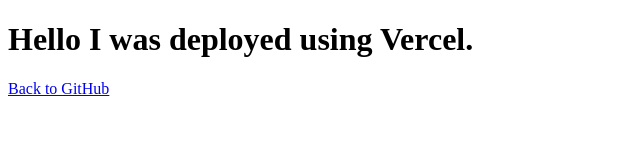
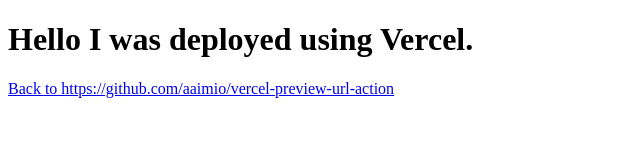
Before and after one commit to aaimio/vercel-preview-url-action, a website: page public/index.html in a window 1280 px wide. Shown: the whole page, without its empty margins (0-640 px from the left). Drawn offline with Linux system fonts and the light colour scheme.

Commit message:
chore: show preview URL

```diff
--- a/public/index.html
+++ b/public/index.html
@@ -10,7 +10,7 @@
       <h1>Hello I was deployed using Vercel.</h1>
       <p>
         <a href="https://github.com/aaimio/vercel-preview-url-action">
-            Back to GitHub
+          Back to https://github.com/aaimio/vercel-preview-url-action
         </a>
       </p>
     </main>
```
